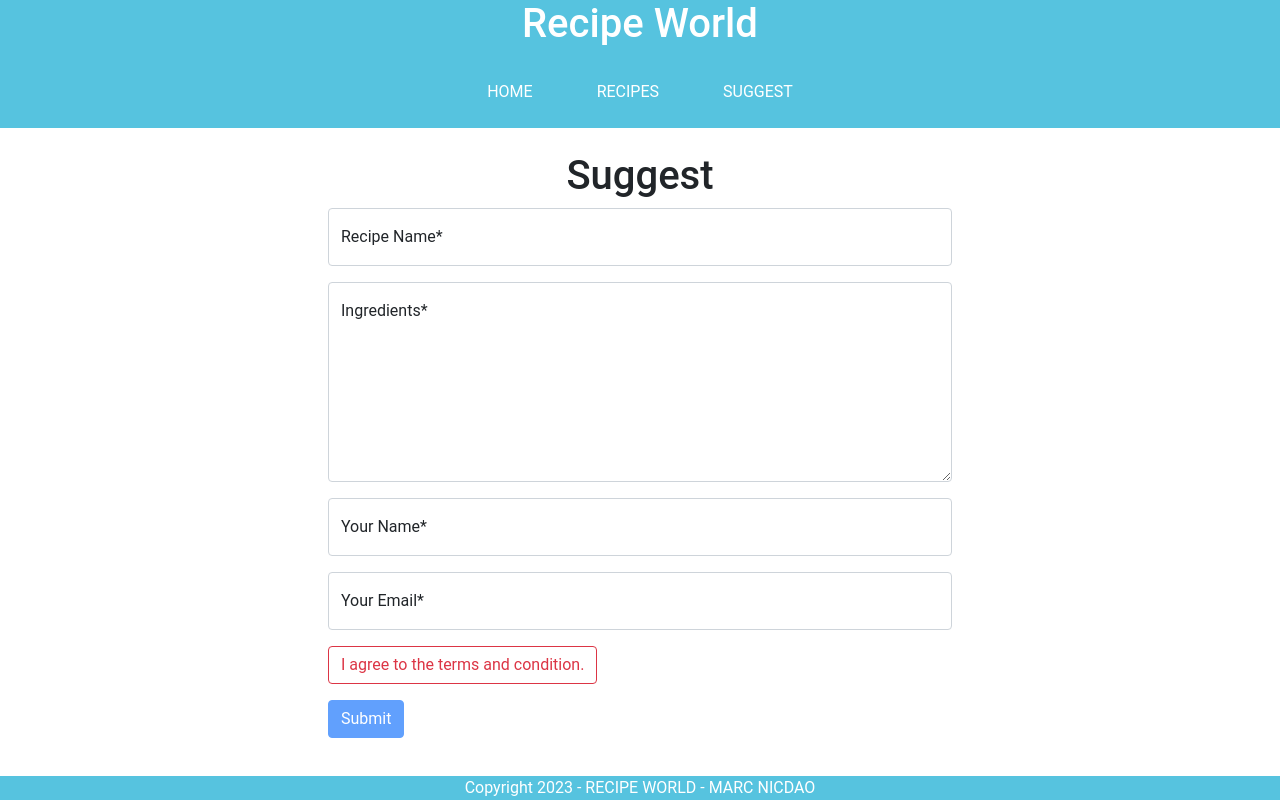
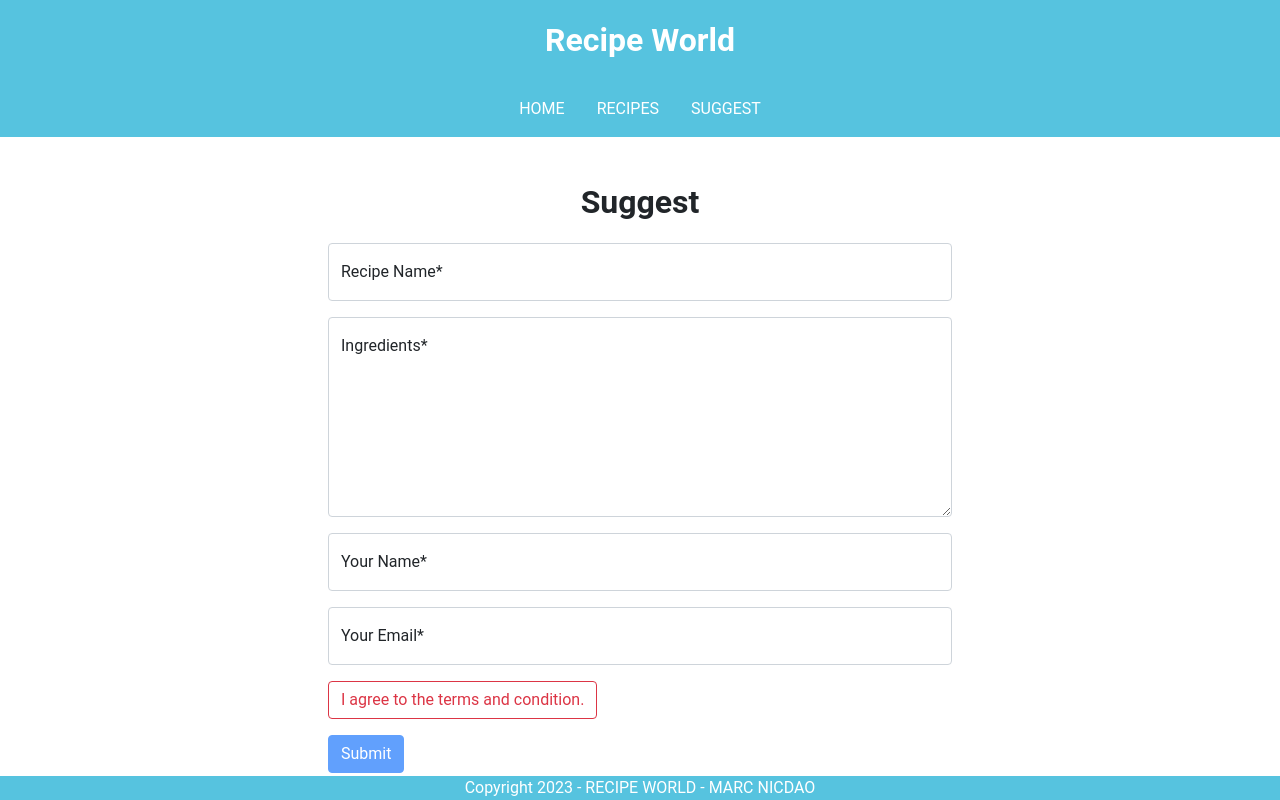
Before and after one commit to marcnicdao/fsa-fundamentals, a plain HTML site: page suggest.html in a window 1280 px wide. Drawn offline with nearby package versions, Linux system fonts and the light colour scheme.

Commit message:
added css overrides for bootstrap

```diff
--- a/header.js
+++ b/header.js
@@ -25,7 +25,7 @@
     const a = document.createElement("a");
     a.href = `${page}.html`;
     a.innerText = page === "index" ? "HOME" : page.toUpperCase();
-    li.classList.add("nav-link");
+    li.classList.add("nav-links");
     li.appendChild(a);
     ulElement.appendChild(li);
   });
--- a/recipeDetails.js
+++ b/recipeDetails.js
@@ -27,7 +27,7 @@
 
 /* <div class="recipe-details-img-container">
   <img
-    src="https://imagesvc.meredithcorp.io/v3/mm/image?url=https%3A%2F%2Fimages.media-allrecipes.com%2Fuserphotos%2F9375585.jpg&q=60&c=sc&orient=true&poi=auto&h=512"
+    src=""
     alt=""
     class="recipe-details-img"
   />
--- a/style.css
+++ b/style.css
@@ -55,9 +55,14 @@
 h6 {
   overflow-wrap: break-word;
 }
-/*
-  8. Create a root stacking context
-*/
+h1 {
+  font-size: 2em;
+  margin-block-start: 0.67em;
+  margin-block-end: 0.67em;
+  margin-inline-start: 0px;
+  margin-inline-end: 0px;
+  font-weight: bold;
+}
 #root,
 #__next {
   isolation: isolate;
@@ -86,14 +91,16 @@
   justify-content: space-evenly;
 }
 
-.nav-link,
-.nav-link > * {
+.nav-links,
+.nav-links > * {
   display: inline-block;
   color: white;
   margin: 0.5rem;
   text-decoration: none;
 }
-
+.nav-links > a:hover {
+  color: #0d6efd;
+}
 .nav-ul {
   margin: 0;
   padding: 0;
```
Also changed, not shown: header.html (deleted, +0 -10 lines).
